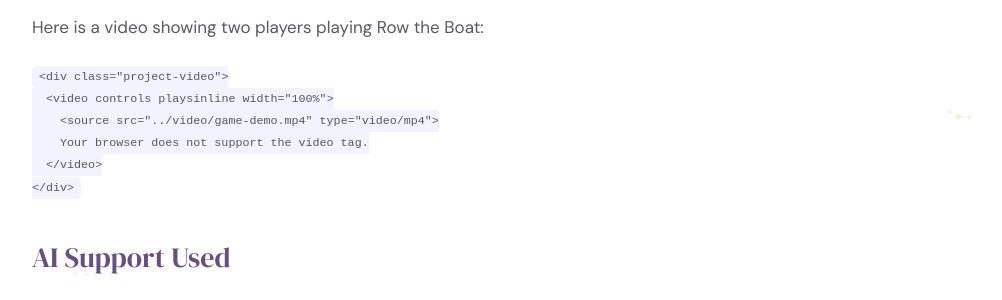
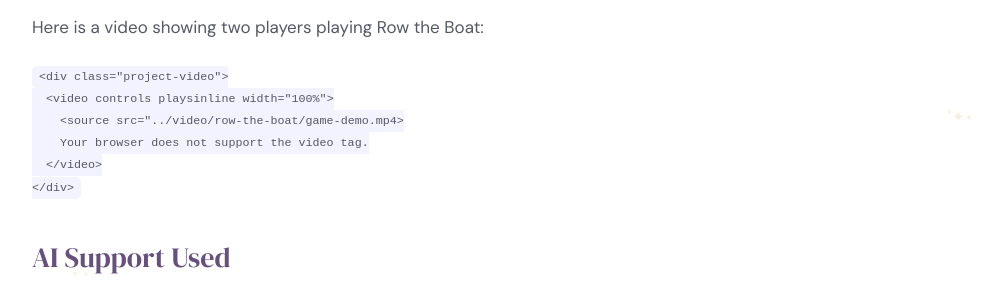
Before and after one commit to Sanjidahjahan/fall2026-design-documentation, a Jekyll site: the page built from projects/row-the-boat.md, in a window 1280 px wide and 900 px high, scrolled down 5715 px. Shown: the part 146-446 px from the top of the window, without its empty margins (158-1160 px from the left). Built offline with Jekyll 4.4.1, drawn with Linux system fonts in a browser that asks for light colours.

Commit message:
Update row-the-boat.md

````diff
--- a/projects/row-the-boat.md
+++ b/projects/row-the-boat.md
@@ -121,7 +121,7 @@ Here is a video showing two players playing Row the Boat:
 ```html
 <div class="project-video">
   <video controls playsinline width="100%">
-    <source src="../video/game-demo.mp4" type="video/mp4">
+    <source src="../video/row-the-boat/game-demo.mp4>
     Your browser does not support the video tag.
   </video>
 </div>
````
